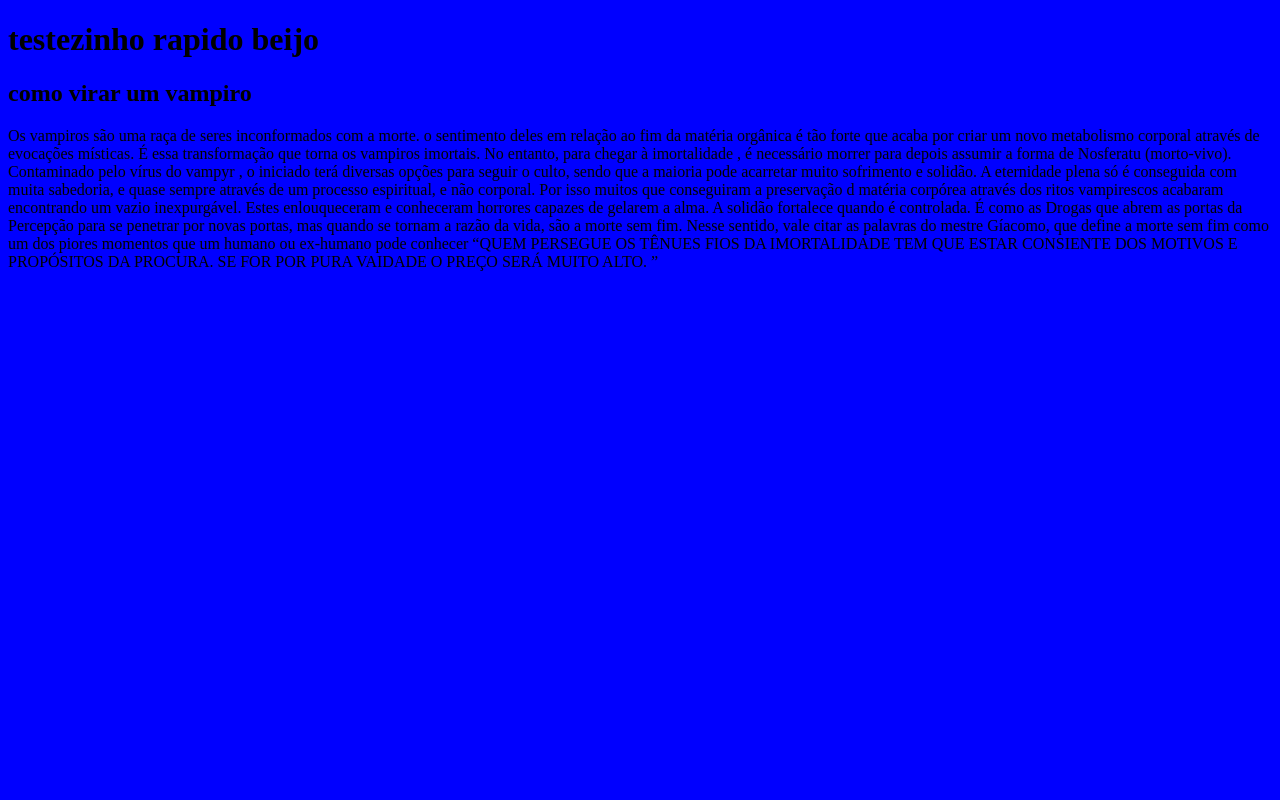
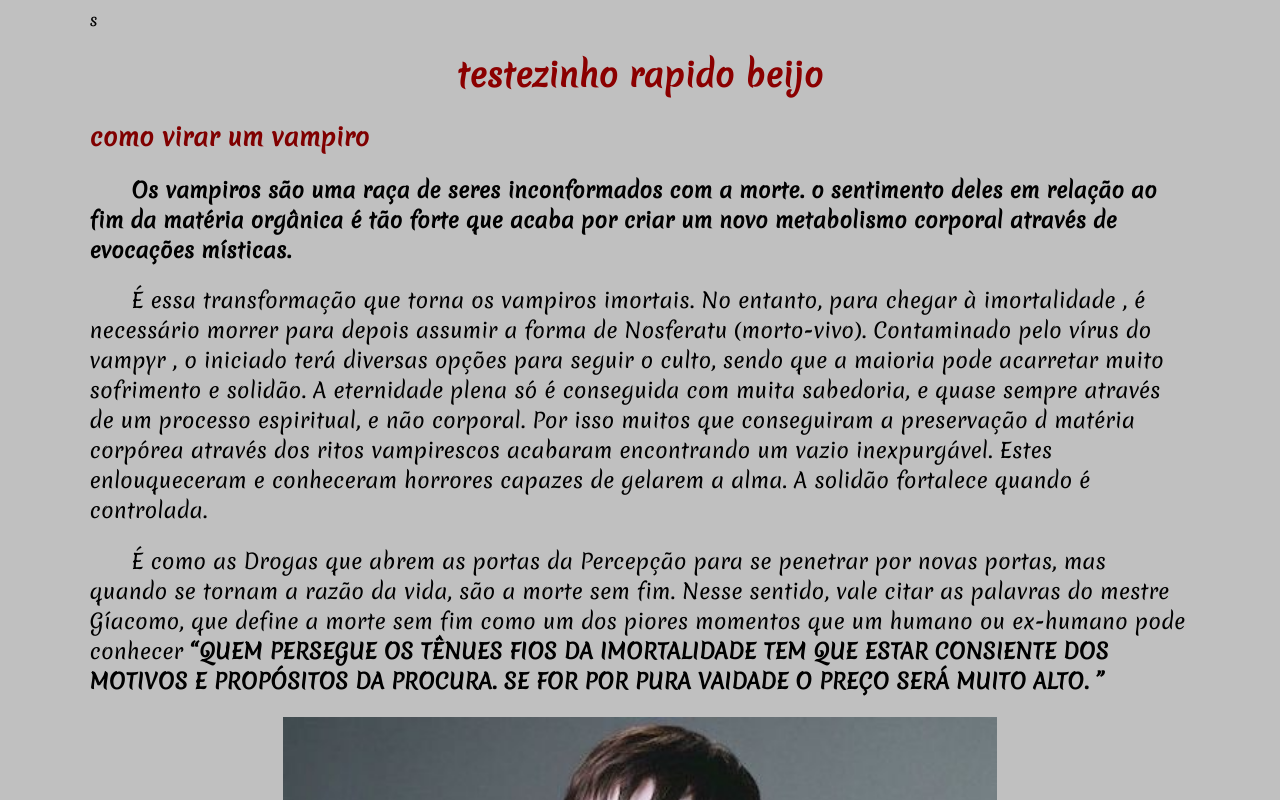
Before and after one commit to leodograu/aprendendohtml, a plain HTML site: page index.html in a window 1280 px wide. Shown: the top 800 px of the page. Drawn offline with Linux system fonts and the light colour scheme.

Commit message:
Add files via upload

```diff
--- a/css/estilo.css
+++ b/css/estilo.css
@@ -1,5 +1,28 @@
 body{
 
-	background-color: blue;
+	background-color: #C0C0C0;
+	margin-left: 07%;
+	margin-right: 07%;
+	font-family: 'Merienda', cursive;
+}
+h1 {
+	text-align: center;
+	color: 	#8B0000;
+}
+h2 {
+	color: 	#800000;
+}
+p{
+	font-size: 1.3em;
+	text-indent: 2em;
 
 }
+figure {
+	text-align: center;
+}
+img {
+	width: 70%;
+}
+.negrito {
+	font-weight: bold;
+}
--- a/index.html
+++ b/index.html
@@ -4,11 +4,17 @@
 	<meta charset="utf-8">
 	<meta name="viewport" content="width=device-width,initial-scale=1.0">
 	<link rel="stylesheet" type="text/css" href="css/estilo.css">
+	<link href="https://fonts.googleapis.com/css2?family=Merienda&display=swap" rel="stylesheet">s
 	<title>site de texte</title>
 </head>
 <body>
     <h1>testezinho rapido beijo</h1>
 	<h2>como virar um vampiro</h2>
-	<p>Os vampiros são uma raça de seres inconformados com a morte. o sentimento deles em relação ao fim da matéria orgânica é tão forte que acaba por criar um novo metabolismo corporal através de evocações místicas. É essa transformação que torna os vampiros imortais. No entanto, para chegar à imortalidade , é necessário morrer para depois assumir a forma de Nosferatu (morto-vivo). Contaminado pelo vírus do vampyr , o iniciado terá diversas opções para seguir o culto, sendo que a maioria pode acarretar muito sofrimento e solidão. A eternidade plena só é conseguida com muita sabedoria,  e quase sempre através de um processo espiritual, e não corporal. Por isso muitos que conseguiram a preservação d matéria corpórea através dos ritos vampirescos acabaram encontrando um vazio inexpurgável. Estes enlouqueceram e conheceram horrores capazes de gelarem a alma. A solidão fortalece quando é controlada. É como as Drogas que abrem as portas da Percepção para se penetrar por novas portas, mas quando se tornam a razão da vida, são a morte sem fim.  Nesse sentido, vale citar as palavras do mestre Gíacomo, que define a morte sem fim como um dos piores momentos que um humano ou ex-humano pode conhecer “QUEM PERSEGUE OS TÊNUES FIOS DA IMORTALIDADE TEM QUE ESTAR CONSIENTE DOS MOTIVOS E PROPÓSITOS DA PROCURA. SE FOR POR PURA VAIDADE O PREÇO SERÁ MUITO ALTO. ”</p>
+	<p class="negrito">Os vampiros são uma raça de seres inconformados com a morte. o sentimento deles em relação ao fim da matéria orgânica é tão forte que acaba por criar um novo metabolismo corporal através de evocações místicas.
+		<p>É essa transformação que torna os vampiros imortais. No entanto, para chegar à imortalidade , é necessário morrer para depois assumir a forma de Nosferatu (morto-vivo). Contaminado pelo vírus do vampyr , o iniciado terá diversas opções para seguir o culto, sendo que a maioria pode acarretar muito sofrimento e solidão. A eternidade plena só é conseguida com muita sabedoria,  e quase sempre através de um processo espiritual, e não corporal. Por isso muitos que conseguiram a preservação d matéria corpórea através dos ritos vampirescos acabaram encontrando um vazio inexpurgável. Estes enlouqueceram e conheceram horrores capazes de gelarem a alma. A solidão fortalece quando é controlada.
+			<p>É como as Drogas que abrem as portas da Percepção para se penetrar por novas portas, mas quando se tornam a razão da vida, são a morte sem fim.  Nesse sentido, vale citar as palavras do mestre Gíacomo, que define a morte sem fim como um dos piores momentos que um humano ou ex-humano pode conhecer <spam class="negrito">“QUEM PERSEGUE OS TÊNUES FIOS DA IMORTALIDADE TEM QUE ESTAR CONSIENTE DOS MOTIVOS E PROPÓSITOS DA PROCURA. SE FOR POR PURA VAIDADE O PREÇO SERÁ MUITO ALTO. ”</spam></p>
+	<figure>
+		<img src="img/vampiro.jpg">
+	</figure>
 </body>
 </html>
```
Also changed, not shown: img/vampiro.jpg (added).
